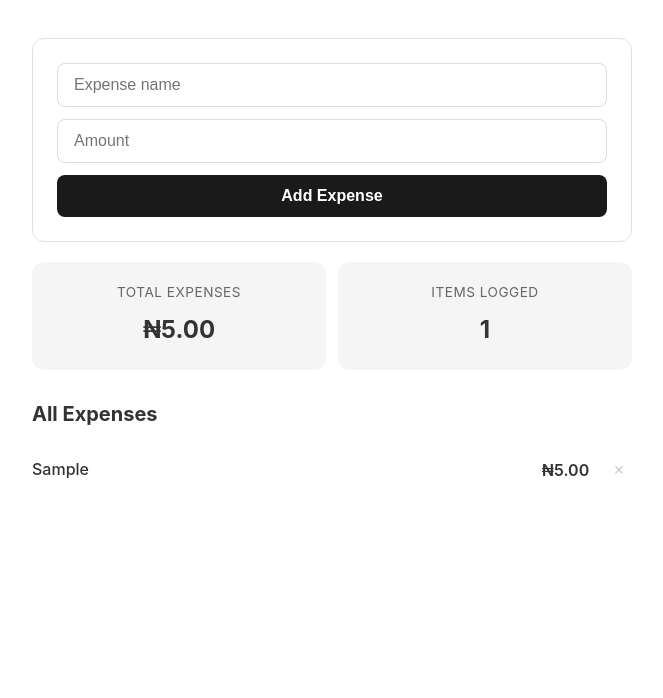
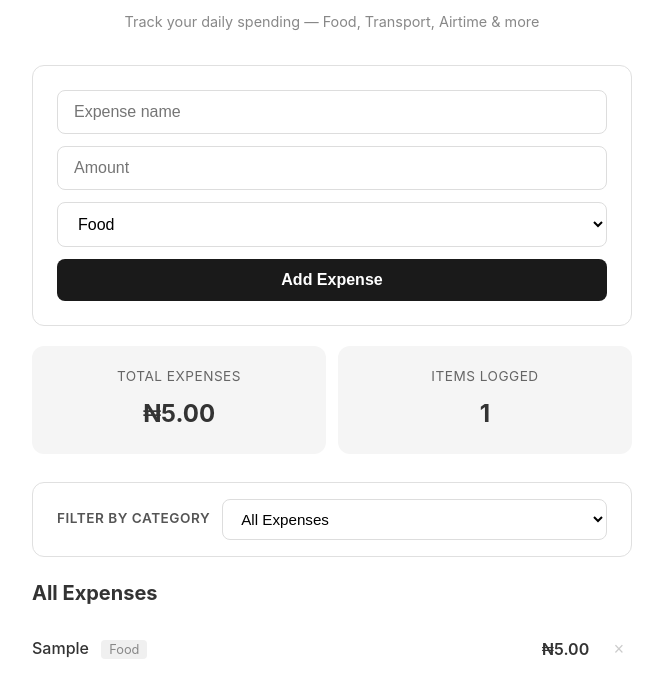
Before and after one commit to adegboyefadilat-bit/Expense-Tracker, a plain HTML site: page index.html in a window 1280 px wide. Both pictures are taken after typing "Sample", "5" into the empty fields and a click on the button "Add Expense". Shown: the part 72-770 px from the top of the page, without its empty margins (308-971 px from the left). Drawn offline with Linux system fonts and the light colour scheme.

Commit message:
second commit

```diff
--- a/app.js
+++ b/app.js
@@ -5,6 +5,8 @@ const totalDisplay = document.getElementById('total-display');
 const countDisplay = document.getElementById('count-display');
 const nameInput = document.getElementById('expense-name');
 const amountInput = document.getElementById('expense-amount');
+const categorySelect = document.getElementById('expense-category');
+const filterSelect = document.getElementById('filter-category');
 const addBtn = document.getElementById('add-btn');
 
 function updateSummary() {
@@ -14,19 +16,22 @@ function updateSummary() {
 }
 
 function renderExpenses() {
-  if (expenses.length === 0) {
+  const filter = filterSelect.value;
+  const filtered = filter === 'All' ? expenses : expenses.filter(e => e.category === filter);
+
+  if (filtered.length === 0) {
     expenseList.innerHTML = '<li class="empty-message">No expenses yet</li>';
     return;
   }
 
-  expenseList.innerHTML = expenses
+  expenseList.innerHTML = filtered
     .map(
       (e, i) =>
         `<li class="expense-item">
-          <span class="expense-name">${e.name}</span>
+          <span class="expense-name">${e.name} <span class="expense-category">${e.category}</span></span>
           <span>
             <span class="expense-amount">₦${e.amount.toFixed(2)}</span>
-            <button class="delete-btn" data-index="${i}">&times;</button>
+            <button class="delete-btn" data-index="${expenses.indexOf(e)}">&times;</button>
           </span>
         </li>`
     )
@@ -42,9 +47,10 @@ function addExpense() {
     return;
   }
 
-  expenses.push({ name, amount });
+  expenses.push({ name, amount, category: categorySelect.value });
   nameInput.value = '';
   amountInput.value = '';
+  categorySelect.selectedIndex = 0;
   renderExpenses();
   updateSummary();
 }
@@ -62,6 +68,7 @@ expenseList.addEventListener('click', (e) => {
 });
 
 addBtn.addEventListener('click', addExpense);
+filterSelect.addEventListener('change', renderExpenses);
 
 nameInput.addEventListener('keydown', (e) => {
   if (e.key === 'Enter') amountInput.focus();
--- a/index.html
+++ b/index.html
@@ -10,11 +10,21 @@
   <div class="container">
     <header>
       <h1>PennyPilot</h1>
+      <p class="tagline">Track your daily spending — Food, Transport, Airtime &amp; more</p>
     </header>
 
     <div class="form-card">
       <input type="text" id="expense-name" placeholder="Expense name">
       <input type="number" id="expense-amount" placeholder="Amount">
+      <select id="expense-category">
+        <option value="Food">Food</option>
+        <option value="Transport">Transport</option>
+        <option value="Airtime">Airtime</option>
+        <option value="Housing">Housing</option>
+        <option value="Shopping">Shopping</option>
+        <option value="Entertainment">Entertainment</option>
+        <option value="Other">Other</option>
+      </select>
       <button id="add-btn">Add Expense</button>
     </div>
 
@@ -29,6 +39,20 @@
       </div>
     </div>
 
+    <div class="filter-card">
+      <label for="filter-category">Filter by Category</label>
+      <select id="filter-category">
+        <option value="All">All Expenses</option>
+        <option value="Food">Food</option>
+        <option value="Transport">Transport</option>
+        <option value="Airtime">Airtime</option>
+        <option value="Housing">Housing</option>
+        <option value="Shopping">Shopping</option>
+        <option value="Entertainment">Entertainment</option>
+        <option value="Other">Other</option>
+      </select>
+    </div>
+
     <section class="expenses-section">
       <h2>All Expenses</h2>
       <ul id="expense-list"></ul>
--- a/styles.css
+++ b/styles.css
@@ -28,6 +28,13 @@ header h1 {
   letter-spacing: -0.5px;
 }
 
+.tagline {
+  font-size: 0.9rem;
+  color: #888;
+  margin-top: 4px;
+  font-weight: 400;
+}
+
 .form-card {
   border: 1px solid #e0e0e0;
   border-radius: 12px;
@@ -47,8 +54,21 @@ header h1 {
   transition: border-color 0.2s;
 }
 
-.form-card input:focus {
+.form-card input:focus,
+.form-card select:focus {
   border-color: #111;
+}
+
+.form-card select {
+  padding: 12px 16px;
+  border: 1px solid #ddd;
+  border-radius: 8px;
+  font-size: 1rem;
+  outline: none;
+  transition: border-color 0.2s;
+  background: #fff;
+  cursor: pointer;
+  appearance: auto;
 }
 
 #add-btn {
@@ -95,6 +115,51 @@ header h1 {
   display: block;
   font-size: 1.5rem;
   font-weight: 700;
+}
+
+.filter-card {
+  border: 1px solid #e0e0e0;
+  border-radius: 12px;
+  padding: 16px 24px;
+  margin-bottom: 20px;
+  display: flex;
+  align-items: center;
+  gap: 12px;
+}
+
+.filter-card label {
+  font-size: 0.85rem;
+  font-weight: 600;
+  color: #555;
+  text-transform: uppercase;
+  letter-spacing: 0.5px;
+  white-space: nowrap;
+}
+
+.filter-card select {
+  flex: 1;
+  padding: 10px 14px;
+  border: 1px solid #ddd;
+  border-radius: 8px;
+  font-size: 0.95rem;
+  outline: none;
+  transition: border-color 0.2s;
+  background: #fff;
+  cursor: pointer;
+}
+
+.filter-card select:focus {
+  border-color: #111;
+}
+
+.expense-category {
+  font-size: 0.8rem;
+  color: #888;
+  margin-left: 8px;
+  background: #f0f0f0;
+  padding: 2px 8px;
+  border-radius: 4px;
+  font-weight: 400;
 }
 
 .expenses-section h2 {
```
